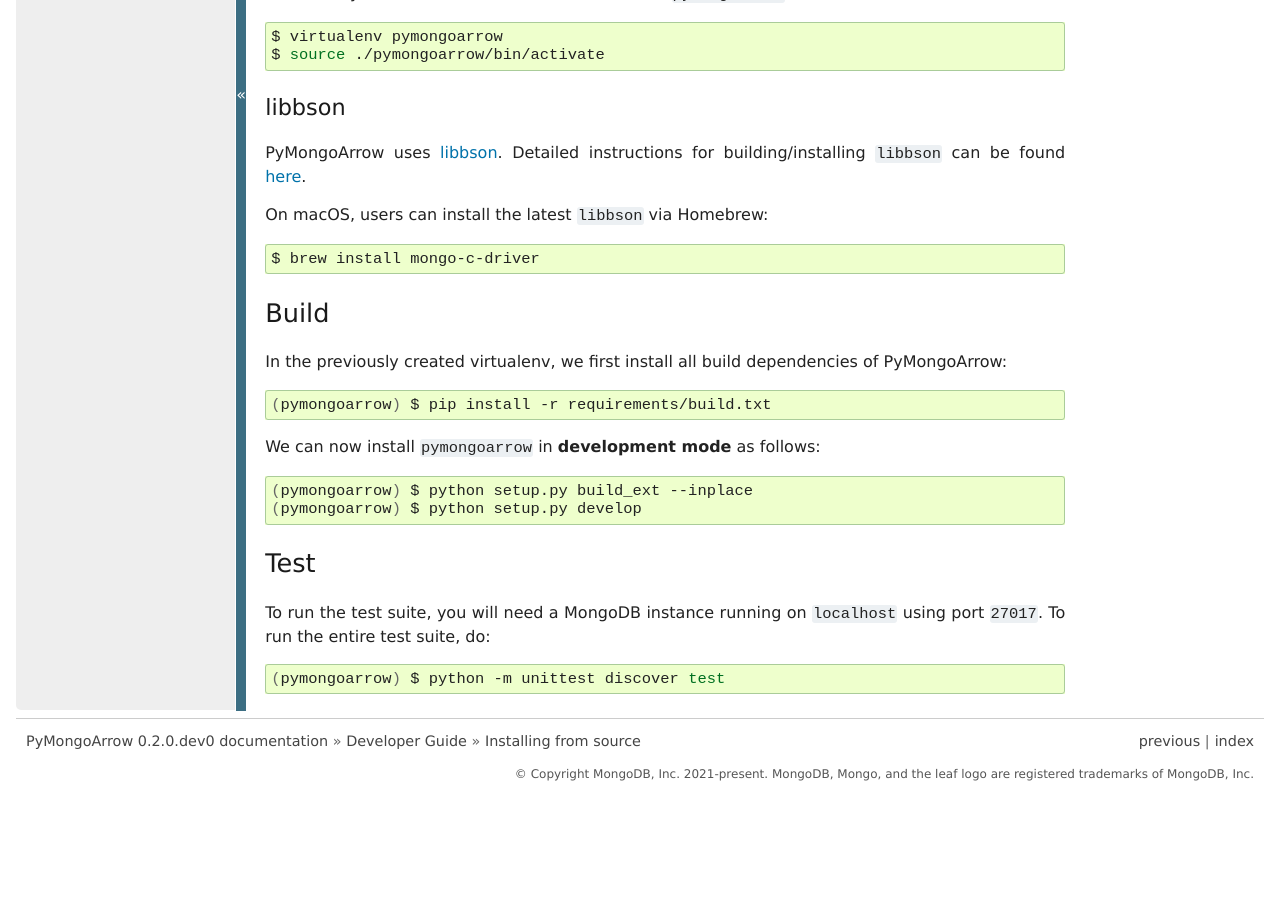
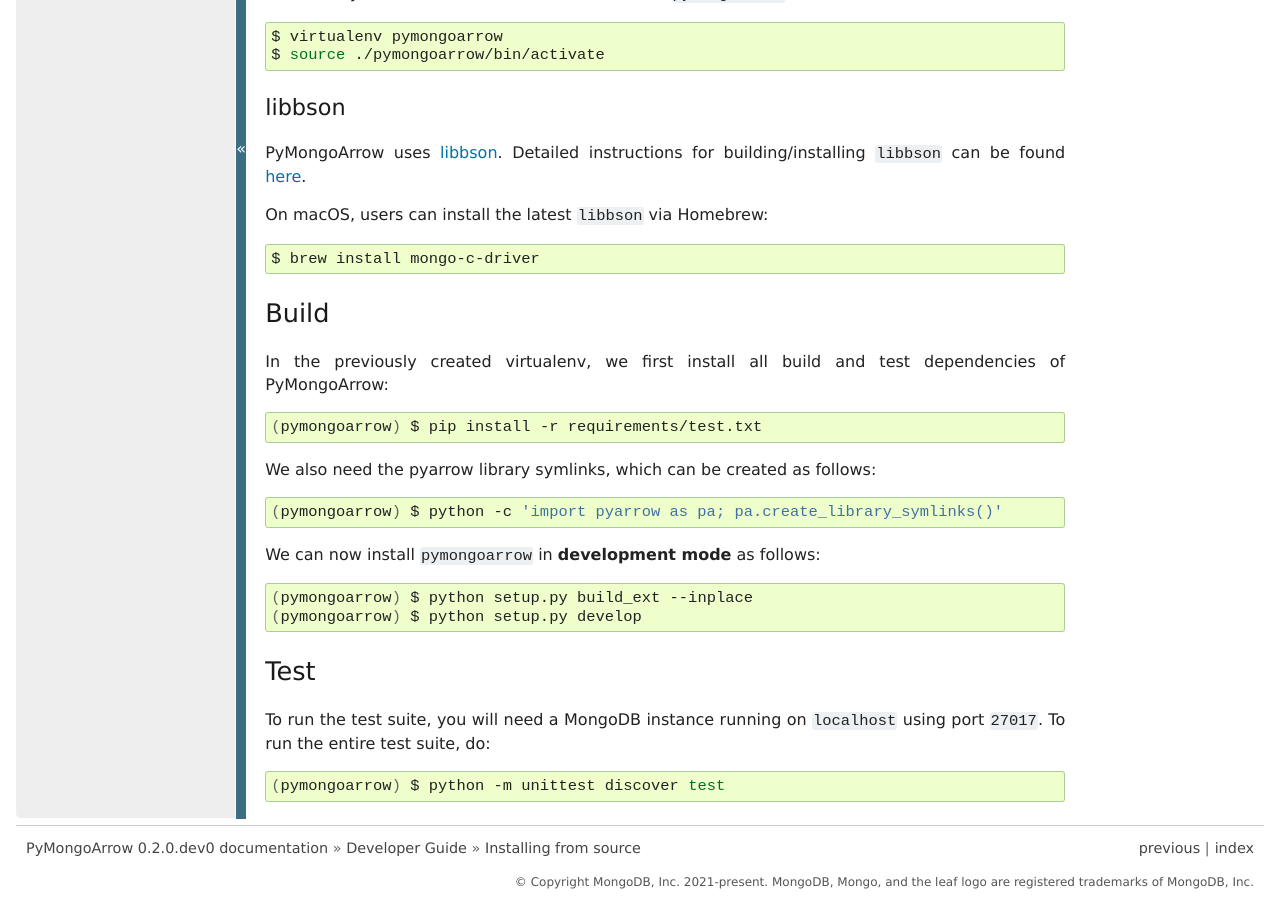
Before and after one commit to mongodb-labs/mongo-arrow, a Sphinx documentation site: the page built from bindings/python/docs/source/developer/installation.rst, in a window 1280 px wide and 900 px high, scrolled down 592 px. Built offline with Sphinx 7.4.7, drawn with Linux system fonts in a browser that asks for light colours; before the commit the page ends 1384 px from its top, so only the background shows below that.

Commit message:
PYTHON-3030 Add support for PyMongo 4.0 (#38)

```diff
--- a/bindings/python/docs/source/developer/installation.rst
+++ b/bindings/python/docs/source/developer/installation.rst
@@ -45,10 +45,14 @@ On macOS, users can install the latest ``libbson`` via Homebrew::
 Build
 -----
 
-In the previously created virtualenv, we first install all build dependencies
+In the previously created virtualenv, we first install all build and test dependencies
 of PyMongoArrow::
 
-  (pymongoarrow) $ pip install -r requirements/build.txt
+  (pymongoarrow) $ pip install -r requirements/test.txt
+
+We also need the pyarrow library symlinks, which can be created as follows::
+
+  (pymongoarrow) $ python -c 'import pyarrow as pa; pa.create_library_symlinks()'
 
 We can now install ``pymongoarrow`` in **development mode** as follows::
 
```
Also changed, not shown: bindings/python/README.rst, 1 other file.
